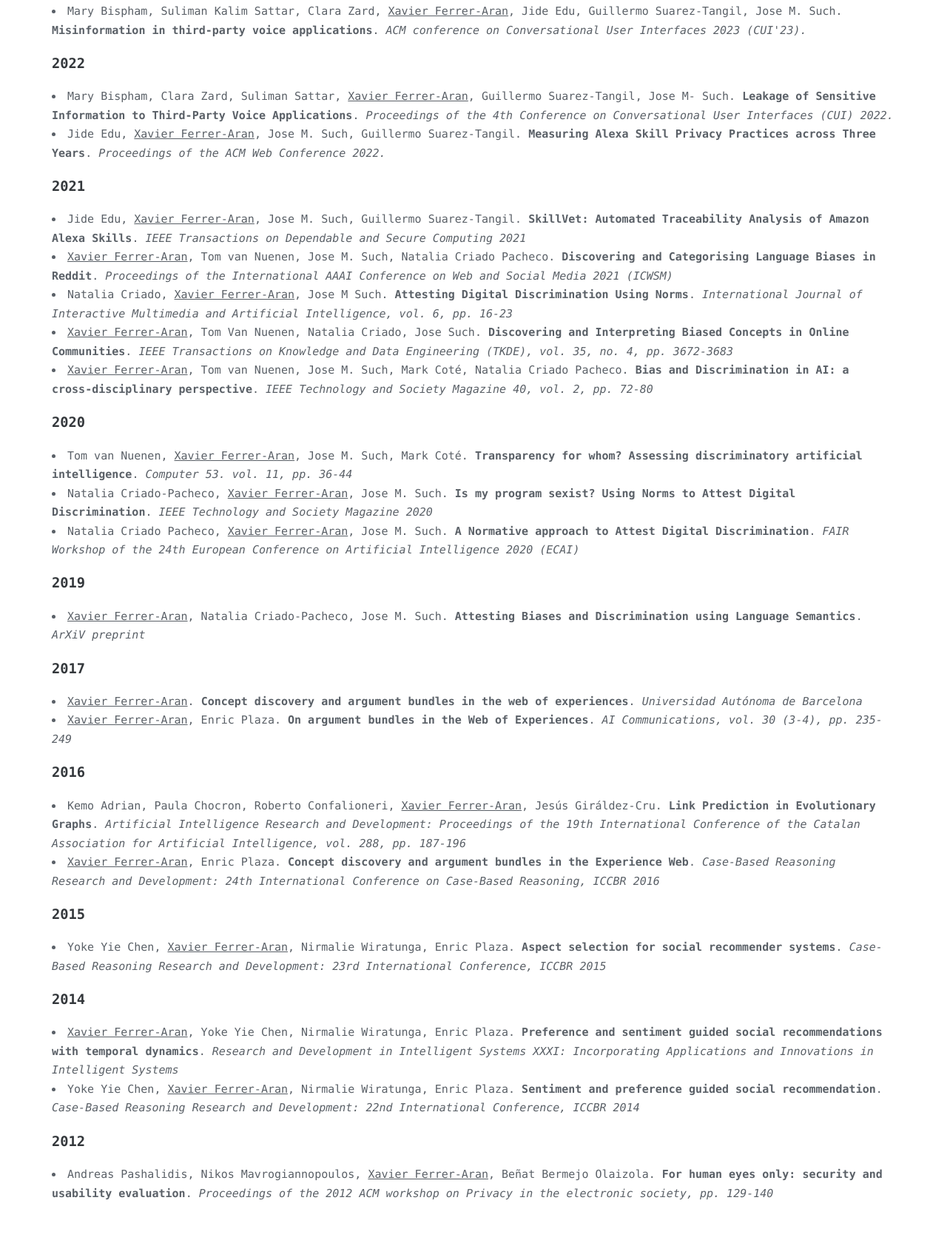
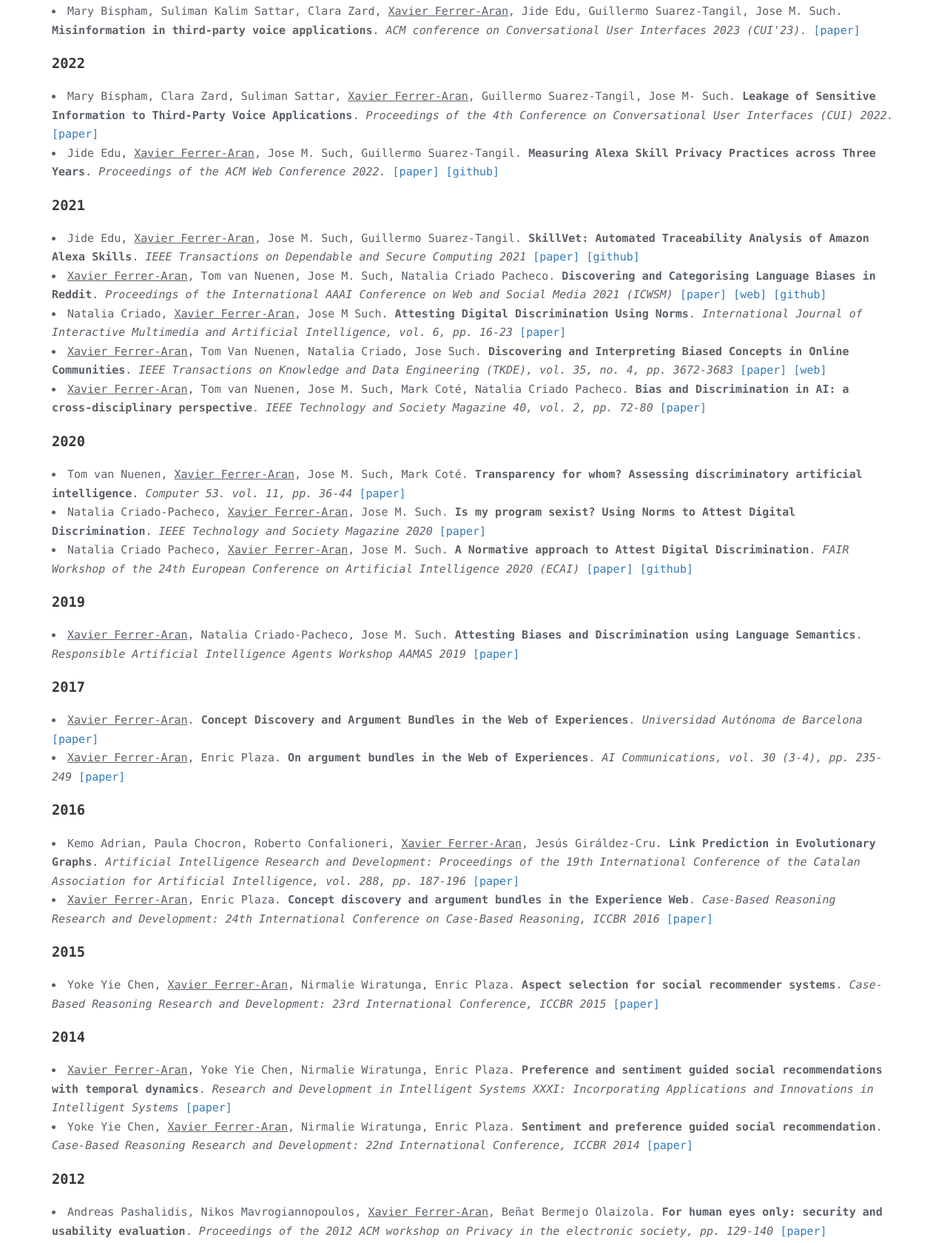
Before and after one commit to fiestau/fiestau.github.io, a website: page index.html in a window 1280 px wide. Shown: the part 1915-3595 px from the top of the page at 74% size. Drawn offline with nearby package versions, Linux system fonts and the light colour scheme.

```diff
--- a/index.html
+++ b/index.html
@@ -224,110 +224,137 @@
                             Mary Bispham, Suliman Kalim Sattar, Clara Zard, <u>Xavier Ferrer-Aran</u>, Jide Edu, Guillermo Suarez-Tangil, Jose M. Such.
                             <b>Misinformation in third-party voice applications</b>.
                             <em>ACM conference on Conversational User Interfaces 2023 (CUI'23).</em>
+                            <a href="https://pure.strath.ac.uk/ws/portalfiles/portal/168075016/Bispham_etal_CUI_2023_Misinformation_in_third_party_voice_applications.pdf">[paper]</a>
                         </li>
                         <h3 class="paper-h">2022</h3>
                         <li id="paper" class="mb-1">
                             Mary Bispham, Clara Zard, Suliman Sattar, <u>Xavier Ferrer-Aran</u>, Guillermo Suarez-Tangil, Jose M- Such.
                             <b>Leakage of Sensitive Information to Third-Party Voice Applications</b>.
                             <em>Proceedings of the 4th Conference on Conversational User Interfaces (CUI) 2022.</em>
+                            <a href="https://dspace.networks.imdea.org/bitstream/handle/20.500.12761/1599/2022cui-leakage.pdf?sequence=1&isAllowed=y">[paper]</a>
                         </li>
                         <li id="paper" class="mb-1">
                             Jide Edu, <u>Xavier Ferrer-Aran</u>, Jose M. Such, Guillermo Suarez-Tangil.
                             <b>Measuring Alexa Skill Privacy Practices across Three Years</b>.
                             <em>Proceedings of the ACM Web Conference 2022.</em>
+                            <a href="https://dspace.networks.imdea.org/bitstream/handle/20.500.12761/1573/2022www-alexa-3y.pdf?sequence=1&isAllowed=y">[paper]</a>
+                            <a href="https://github.com/xfold/Are-We-There-Yet-Alexa-Market-Comparison"> [github]</a>
                         </li>
                         <h3 class="paper-h">2021</h3>
                         <li id="paper" class="mb-1">
                             Jide Edu, <u>Xavier Ferrer-Aran</u>, Jose M. Such, Guillermo Suarez-Tangil.
                             <b>SkillVet: Automated Traceability Analysis of Amazon Alexa Skills</b>.
                             <em>IEEE Transactions on Dependable and Secure Computing 2021</em>
+                            <a href="https://nms.kcl.ac.uk/hasp/pubs/edu2021skillvet.pdf">[paper]</a>
+                            <a href="https://github.com/xfold/Are-We-There-Yet-Alexa-Market-Comparison"> [github]</a>
                         </li>
                         <li id="paper" class="mb-1">
                             <u>Xavier Ferrer-Aran</u>, Tom van Nuenen, Jose M. Such, Natalia Criado Pacheco.
                             <b>Discovering and Categorising Language Biases in Reddit</b>.
                             <em>Proceedings of the International AAAI Conference on Web and Social Media 2021 (ICWSM)</em>
+                            <a href="https://ojs.aaai.org/index.php/ICWSM/article/download/18048/17851">[paper]</a>
+                            <a href="https://xfold.github.io/WE-GenderBiasVisualisationWeb/"> [web]</a>
+                            <a href="https://github.com/xfold/LanguageBiasesInReddit"> [github]</a>
                         </li>
                         <li id="paper" class="mb-1">
                             Natalia Criado, <u>Xavier Ferrer-Aran</u>, Jose M Such.
                             <b>Attesting Digital Discrimination Using Norms</b>.
                             <em>International Journal of Interactive Multimedia and Artificial Intelligence, vol. 6, pp. 16-23</em>
+                            <a href="https://pdfs.semanticscholar.org/f253/d2724b97a27882349a90d4ac4577ade7b53f.pdf">[paper]</a>
                         </li>
                         <li id="paper" class="mb-1">
                             <u>Xavier Ferrer-Aran</u>, Tom Van Nuenen, Natalia Criado, Jose Such.
                             <b>Discovering and Interpreting Biased Concepts in Online Communities</b>.
                             <em>IEEE Transactions on Knowledge and Data Engineering (TKDE), vol. 35, no. 4, pp. 3672-3683</em>
+                            <a href="https://kclpure.kcl.ac.uk/ws/portalfiles/portal/166901784/ferrer2021discovering.pdf">[paper]</a>
+                            <a href="https://xfold.github.io/Web-DiscoveringAndInterpretingConceptualBiases/"> [web]</a>
+
                         </li>
                         <li id="paper" class="mb-1">
                             <u>Xavier Ferrer-Aran</u>, Tom van Nuenen, Jose M. Such, Mark Coté, Natalia Criado Pacheco.
                             <b>Bias and Discrimination in AI: a cross-disciplinary perspective</b>.
                             <em>IEEE Technology and Society Magazine 40, vol.  2, pp. 72-80</em>
+                            <a href="https://www.researchgate.net/profile/Tom-Van-Nuenen/publication/352093922_Bias_and_Discrimination_in_AI_A_Cross-Disciplinary_Perspective/links/60f976321e95fe241a7e5d30/Bias-and-Discrimination-in-AI-A-Cross-Disciplinary-Perspective.pdf">[paper]</a>
                         </li>
                         <h3 class="paper-h">2020</h3>
                         <li id="paper" class="mb-1">
                             Tom van Nuenen, <u>Xavier Ferrer-Aran</u>, Jose M. Such, Mark Coté.
                             <b>Transparency for whom? Assessing discriminatory artificial intelligence</b>.
                             <em>Computer 53. vol. 11, pp. 36-44</em>
+                            <a href="https://kclpure.kcl.ac.uk/ws/portalfiles/portal/130104570/Transparency_Computer_Magazine.pdf">[paper]</a>
                         </li>
                         <li id="paper" class="mb-1">
                             Natalia Criado-Pacheco, <u>Xavier Ferrer-Aran</u>, Jose M. Such.
                             <b>Is my program sexist? Using Norms to Attest Digital Discrimination</b>.
                             <em>IEEE Technology and Society Magazine 2020</em>
+                            <a href="https://www.researchgate.net/publication/346716540_Is_my_program_sexist_Using_Norms_to_Attest_Digital_Discrimination">[paper]</a>
                         </li>
                         <li id="paper" class="mb-1">
                             Natalia Criado Pacheco, <u>Xavier Ferrer-Aran</u>, Jose M. Such.
                             <b>A Normative approach to Attest Digital Discrimination</b>.
                             <em>FAIR Workshop of the 24th European Conference on Artificial Intelligence 2020 (ECAI)</em>
+                            <a href="https://kclpure.kcl.ac.uk/ws/portalfiles/portal/132713222/ECAI_Workshop_Copy_arXiv_1_.pdf">[paper]</a>
+                            <a href="https://github.com/xfold/NormativeApproachToDiscrimination"> [github]</a>
                         </li>
                         <h3 class="paper-h">2019</h3>
                         <li id="paper" class="mb-1">
                             <u>Xavier Ferrer-Aran</u>, Natalia Criado-Pacheco, Jose M. Such.
                             <b>Attesting Biases and Discrimination using Language Semantics</b>.
-                            <em>ArXiV preprint</em>
+                            <em>Responsible Artificial Intelligence Agents Workshop AAMAS 2019 </em>
+                            <a href="https://raia2019.blogs.dsv.su.se/files/2019/05/RAIA2019_paper_4.pdf">[paper]</a>
                         </li>
                         <h3 class="paper-h">2017</h3>
                         <li id="paper" class="mb-1">
                             <u>Xavier Ferrer-Aran</u>.
-                            <b>Concept discovery and argument bundles in the web of experiences</b>.
+                            <b>Concept Discovery and Argument Bundles in the Web of Experiences</b>.
                             <em>Universidad Autónoma de Barcelona</em>
+                            <a href="https://digital.csic.es/bitstream/10261/197553/1/Concept_discovery.pdf">[paper]</a>
                         </li>
                         <li id="paper" class="mb-1">
                             <u>Xavier Ferrer-Aran</u>, Enric Plaza.
                             <b>On argument bundles in the Web of Experiences</b>.
                             <em>AI Communications, vol. 30 (3-4), pp. 235-249</em>
+                            <a href="https://www.iiia.csic.es/~enric/papers/aicom2017.pdf">[paper]</a>
                         </li>
                         <h3 class="paper-h">2016</h3>
                         <li id="paper" class="mb-1">
                             Kemo Adrian, Paula Chocron, Roberto Confalioneri, <u>Xavier Ferrer-Aran</u>, Jesús Giráldez-Cru.
                             <b>Link Prediction in Evolutionary Graphs</b>.
                             <em>Artificial Intelligence Research and Development: Proceedings of the 19th International Conference of the Catalan Association for Artificial Intelligence, vol. 288, pp. 187-196</em>
+                            <a href="http://www.ugr.es/~jgiraldez/publications/2016_CCIA_paper.pdf">[paper]</a>
                         </li>
                         <li id="paper" class="mb-1">
                             <u>Xavier Ferrer-Aran</u>, Enric Plaza.
                             <b>Concept discovery and argument bundles in the Experience Web</b>.
                             <em>Case-Based Reasoning Research and Development: 24th International Conference on Case-Based Reasoning, ICCBR 2016</em>
+                            <a href="https://digital.csic.es/bitstream/10261/155823/1/LNAI9969_108-123.pdf">[paper]</a>
                         </li>
                         <h3 class="paper-h">2015</h3>
                         <li id="paper" class="mb-1">
                             Yoke Yie Chen, <u>Xavier Ferrer-Aran</u>, Nirmalie Wiratunga, Enric Plaza.
                             <b>Aspect selection for social recommender systems</b>.
                             <em>Case-Based Reasoning Research and Development: 23rd International Conference, ICCBR 2015</em>
+                            <a href="https://digital.csic.es/bitstream/10261/130426/1/ICCBR2015_LNCS9343,pp.60-72.pdf">[paper]</a>
                         </li>
                         <h3 class="paper-h">2014</h3>
                         <li id="paper" class="mb-1">
                             <u>Xavier Ferrer-Aran</u>, Yoke Yie Chen, Nirmalie Wiratunga, Enric Plaza.
                             <b>Preference and sentiment guided social recommendations with temporal dynamics</b>.
                             <em>Research and Development in Intelligent Systems XXXI: Incorporating Applications and Innovations in Intelligent Systems</em>
+                            <a href="https://www.researchgate.net/publication/312693992_Preference_and_Sentiment_Guided_Social_Recommendations_with_Temporal_Dynamics">[paper]</a>
                         </li>
                         <li id="paper" class="mb-1">
                             Yoke Yie Chen, <u>Xavier Ferrer-Aran</u>, Nirmalie Wiratunga, Enric Plaza.
                             <b>Sentiment and preference guided social recommendation</b>.
                             <em>Case-Based Reasoning Research and Development: 22nd International Conference, ICCBR 2014</em>
+                            <a href="https://core.ac.uk/reader/45449000">[paper]</a>
                         </li>
                         <h3 class="paper-h">2012</h3>
                         <li id="paper" class="mb-1">
                             Andreas Pashalidis, Nikos Mavrogiannopoulos, <u>Xavier Ferrer-Aran</u>, Beñat Bermejo Olaizola.
                             <b>For human eyes only: security and usability evaluation</b>.
                             <em>Proceedings of the 2012 ACM workshop on Privacy in the electronic society, pp. 129-140</em>
+                            <a href="https://www.esat.kuleuven.be/cosic/publications/article-2258.pdf">[paper]</a>
                         </li>
 
 
```
